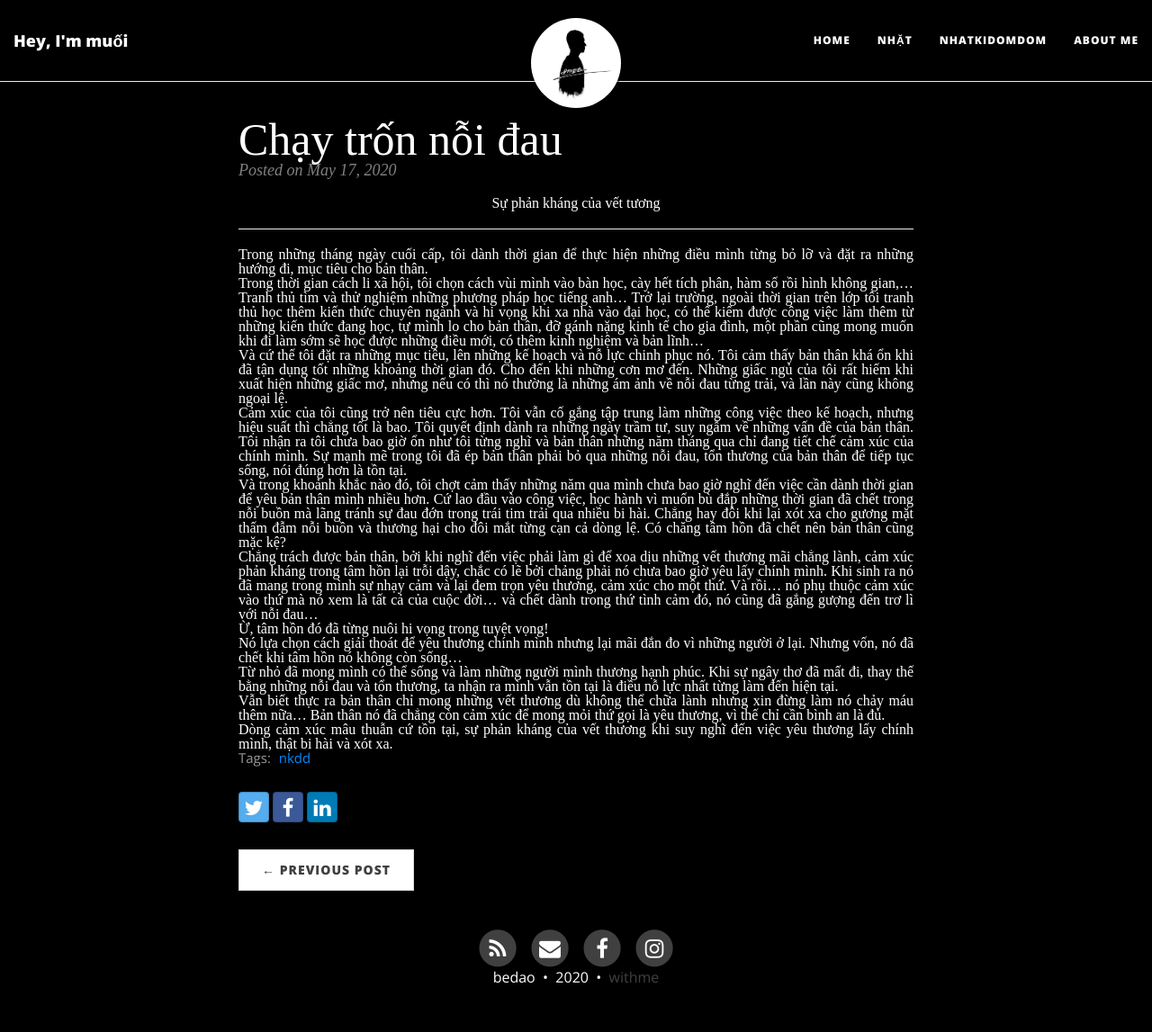
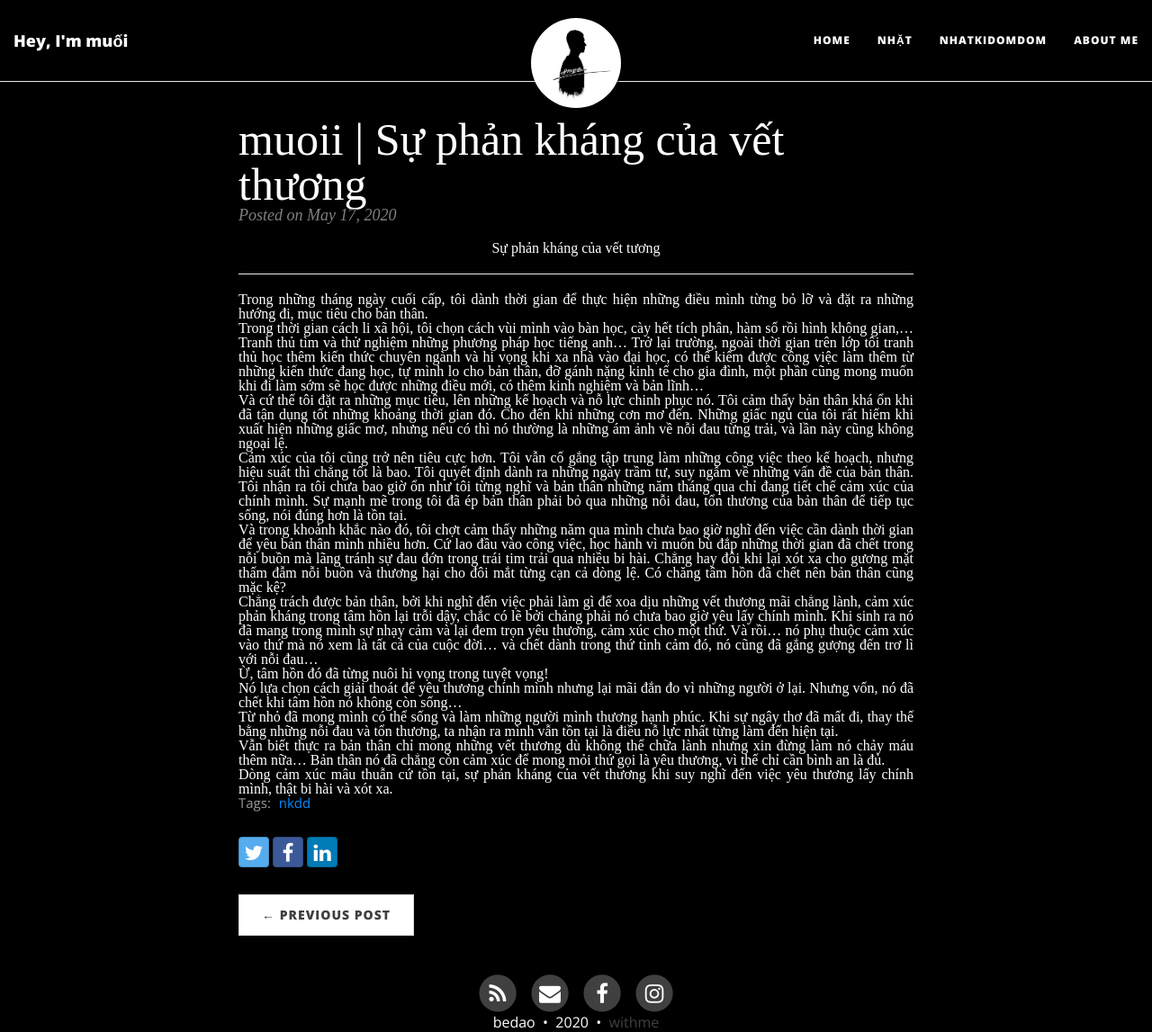
Before and after one commit to muoii/muoii.github.io, a Jekyll site: the page built from _posts/2020-05-17-suphankhangcuavetthuong.html, in a window 1280 px wide and 1147 px high. Shown: the whole window at 90% size. Built offline with Jekyll 4.4.1, drawn with Linux system fonts in a browser that asks for light colours; nearby versions of some CDN libraries; library files that are not in the unit come from our copies; comment, search, counter and statistics services are not loaded.

Commit message:
Update and rename 2020-05-17-chaytronnoidau.html to 2020-05-17-suphankhangcuavetthuong.html

```diff
--- a/_posts/2020-05-17-chaytronnoidau.html
+++ b/_posts/2020-05-17-suphankhangcuavetthuong.html
@@ -1,7 +1,7 @@
 ---
 layout: post
 published: true
-title: 'Chạy trốn nỗi đau'
+title: 'muoii | Sự phản kháng của vết thương'
 subtitle:
 date: '2020-05-17'
 tags:
```
